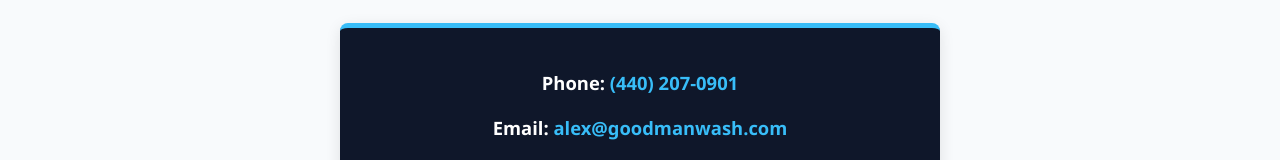
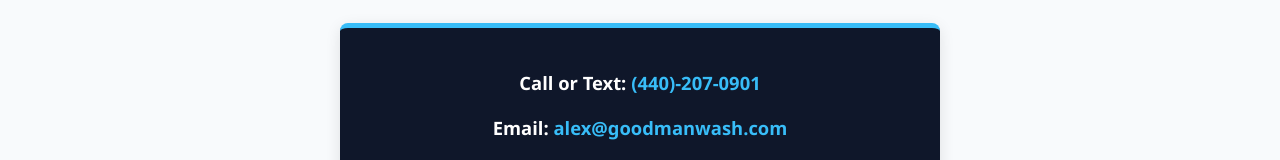
Before and after one commit to alexgoodman45/goodmanwash, a plain HTML site: page index.html in a window 1280 px wide. Shown: the part 2974-3134 px from the top of the page. Drawn offline with Linux system fonts and the light colour scheme.

Commit message:
Update contact information in index.html

```diff
--- a/index.html
+++ b/index.html
@@ -125,7 +125,7 @@
         <p class="section-desc">Ready to restore your property's curb appeal? Get in touch today.</p>
         <div class="contact-card">
             <!-- Update your actual phone number and email here -->
-            <p><strong>Phone:</strong> <a href="tel:4402070901">(440) 207-0901</a></p>
+            <p><strong>Call or Text:</strong> <a href="tel:4402070901">(440)-207-0901</a></p>
             <p><strong>Email:</strong> <a href="mailto:alex@goodmanwash.com">alex@goodmanwash.com</a></p>
             <p><strong>Service Area:</strong> Lake County, Ohio</p>
         </div>
```
